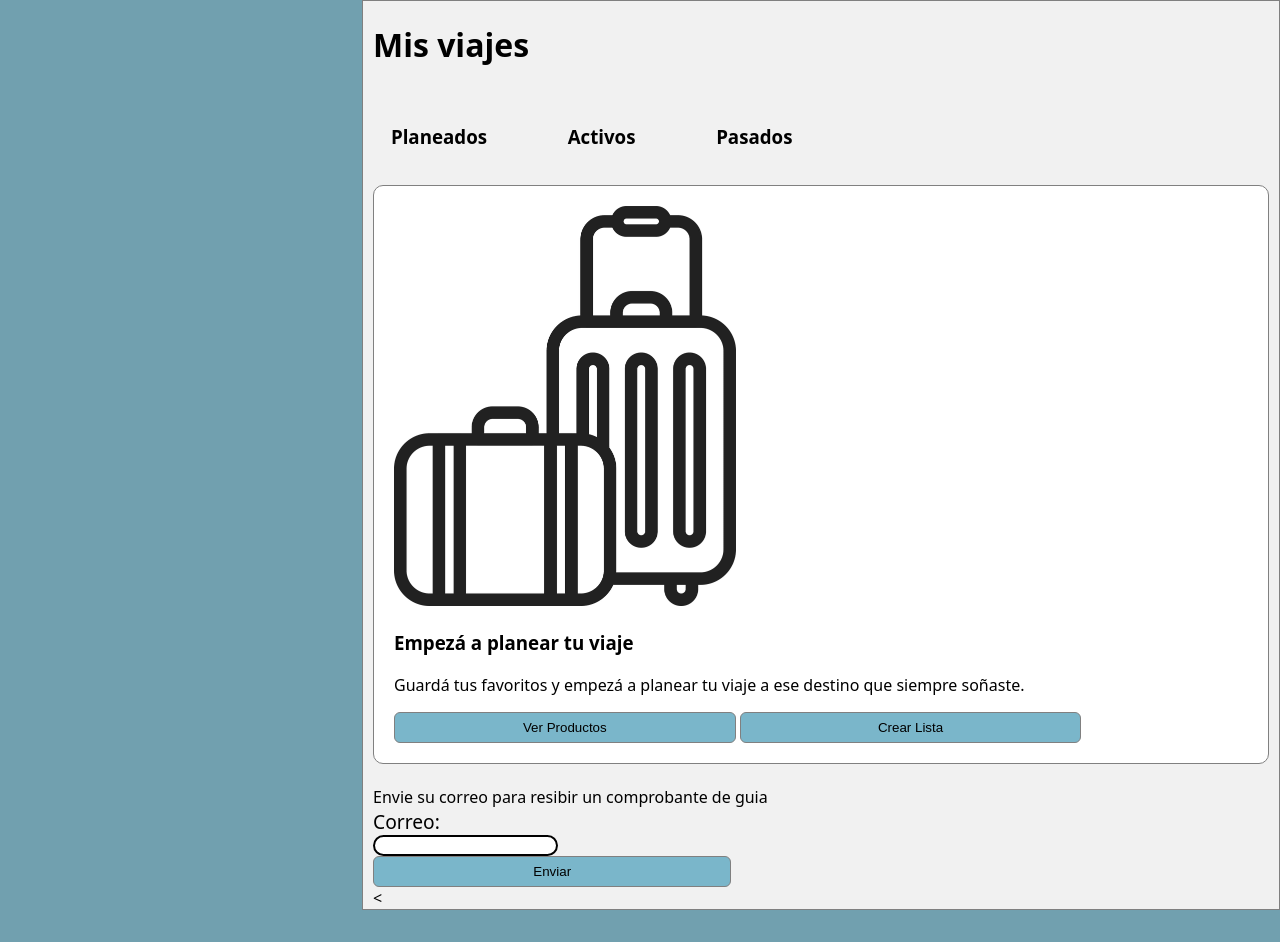
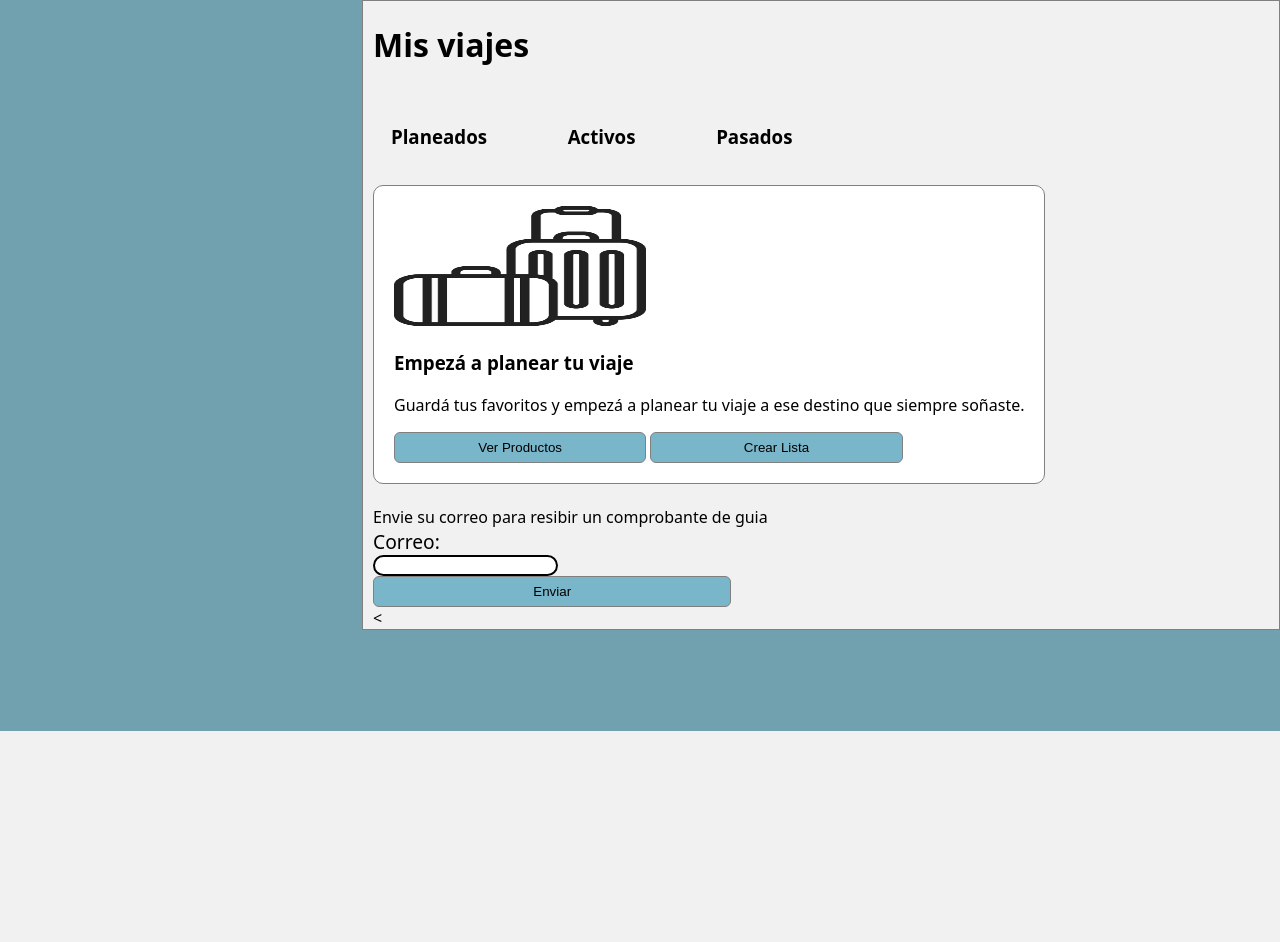
Before and after one commit to Luka-dev-sk8/olimpiada, a PHP site: page /public/carrito.html in a window 1280 px wide. Shown: the part 69-1011 px from the top of the page. After the commit the page ends 800 px from the top, so only its background shows below. Run offline with PHP 8.4, Linux system fonts and the light colour scheme.

Commit message:
cambio de img

```diff
--- a/public/estilos/estilo_carrito.css
+++ b/public/estilos/estilo_carrito.css
@@ -62,6 +62,7 @@
     font-weight: 500;
 }
 img{
+    height: 120px;
    width:  40%;
 }
 input{
```
